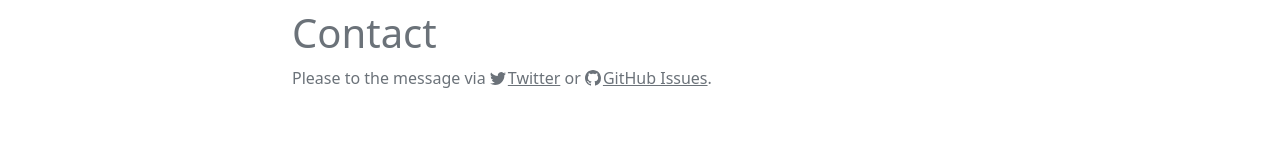
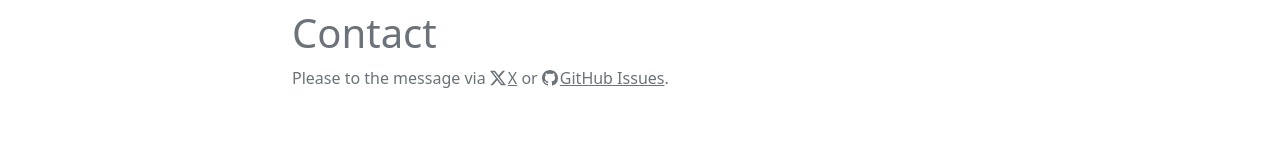
Before and after one commit to jamband/quietz, a Nuxt app: page /contact in a window 1280 px wide. Shown: the part 129-289 px from the top of the page. Built offline with nearby package versions, Linux system fonts and the light colour scheme.

Commit message:
rename twitter to x
and update x icon

```diff
--- a/src/components/Icon/Twitter.vue
+++ /dev/null
@@ -1,7 +0,0 @@
-<template>
-  <IconBase fill="currentColor" view-box="0 0 16 16">
-    <path
-      d="M5.026 15c6.038 0 9.341-5.003 9.341-9.334 0-.14 0-.282-.006-.422A6.685 6.685 0 0 0 16 3.542a6.658 6.658 0 0 1-1.889.518 3.301 3.301 0 0 0 1.447-1.817 6.533 6.533 0 0 1-2.087.793A3.286 3.286 0 0 0 7.875 6.03a9.325 9.325 0 0 1-6.767-3.429 3.289 3.289 0 0 0 1.018 4.382A3.323 3.323 0 0 1 .64 6.575v.045a3.288 3.288 0 0 0 2.632 3.218 3.203 3.203 0 0 1-.865.115 3.23 3.23 0 0 1-.614-.057 3.283 3.283 0 0 0 3.067 2.277A6.588 6.588 0 0 1 .78 13.58a6.32 6.32 0 0 1-.78-.045A9.344 9.344 0 0 0 5.026 15z"
-    />
-  </IconBase>
-</template>
--- /dev/null
+++ b/src/components/Icon/TwitterX.vue
@@ -0,0 +1,7 @@
+<template>
+  <IconBase fill="currentColor" view-box="0 0 16 16">
+    <path
+      d="M12.6.75h2.454l-5.36 6.142L16 15.25h-4.937l-3.867-5.07-4.425 5.07H.316l5.733-6.57L0 .75h5.063l3.495 4.633L12.601.75Zm-.86 13.028h1.36L4.323 2.145H2.865z"
+    />
+  </IconBase>
+</template>
--- a/src/pages/contact.vue
+++ b/src/pages/contact.vue
@@ -9,14 +9,14 @@
     <p>
       Please to the message via
       <NuxtLink href="https://twitter.com/livejam_db" target="_blank"
-        ><IconTwitter
+        ><IconTwitterX
           :style="{
             marginRight: '0.125rem',
             height: '1em',
             width: '1em',
             verticalAlign: '-0.125em',
           }"
-        />Twitter</NuxtLink
+        />X</NuxtLink
       >
       or
       <NuxtLink :href="`${appConfig.repository.url}/issues`" target="_blank"
```
